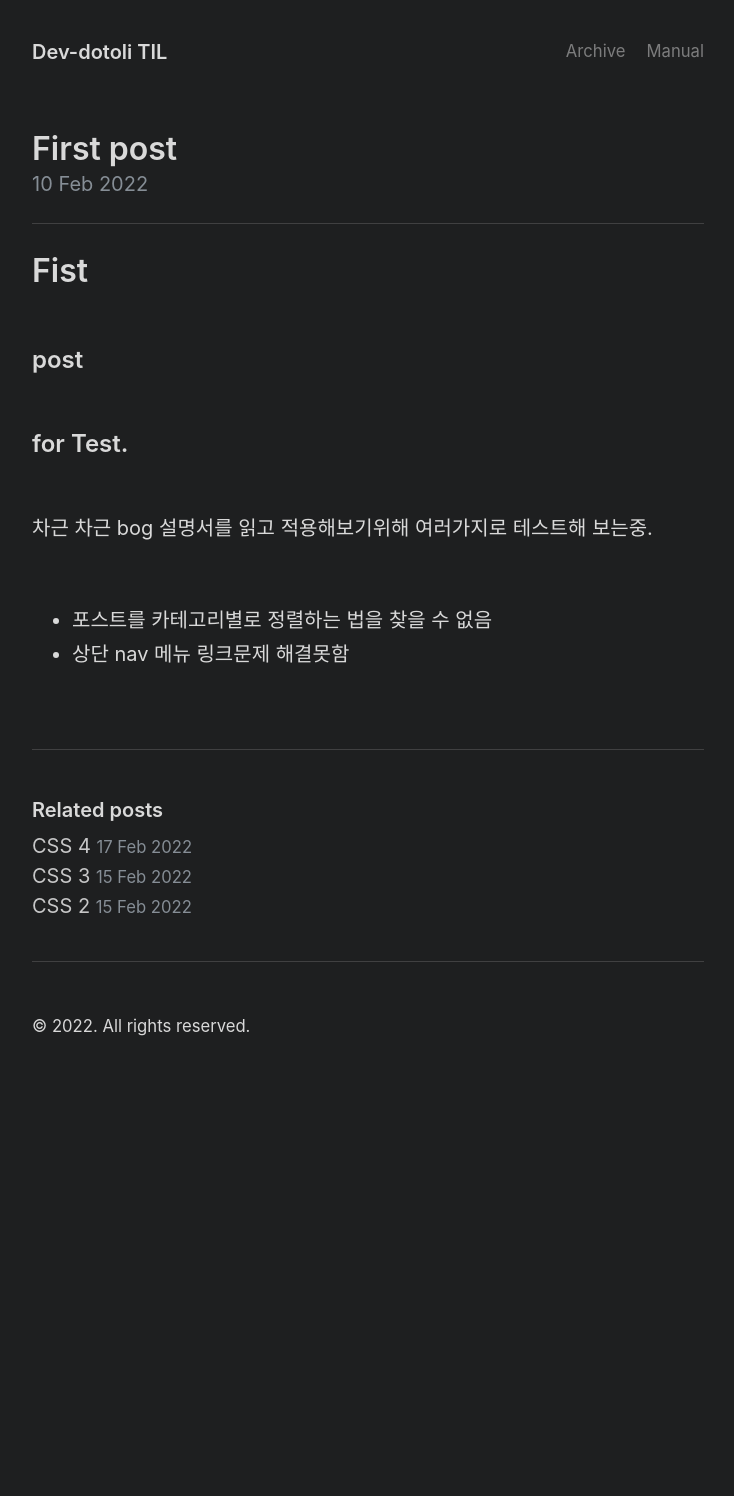
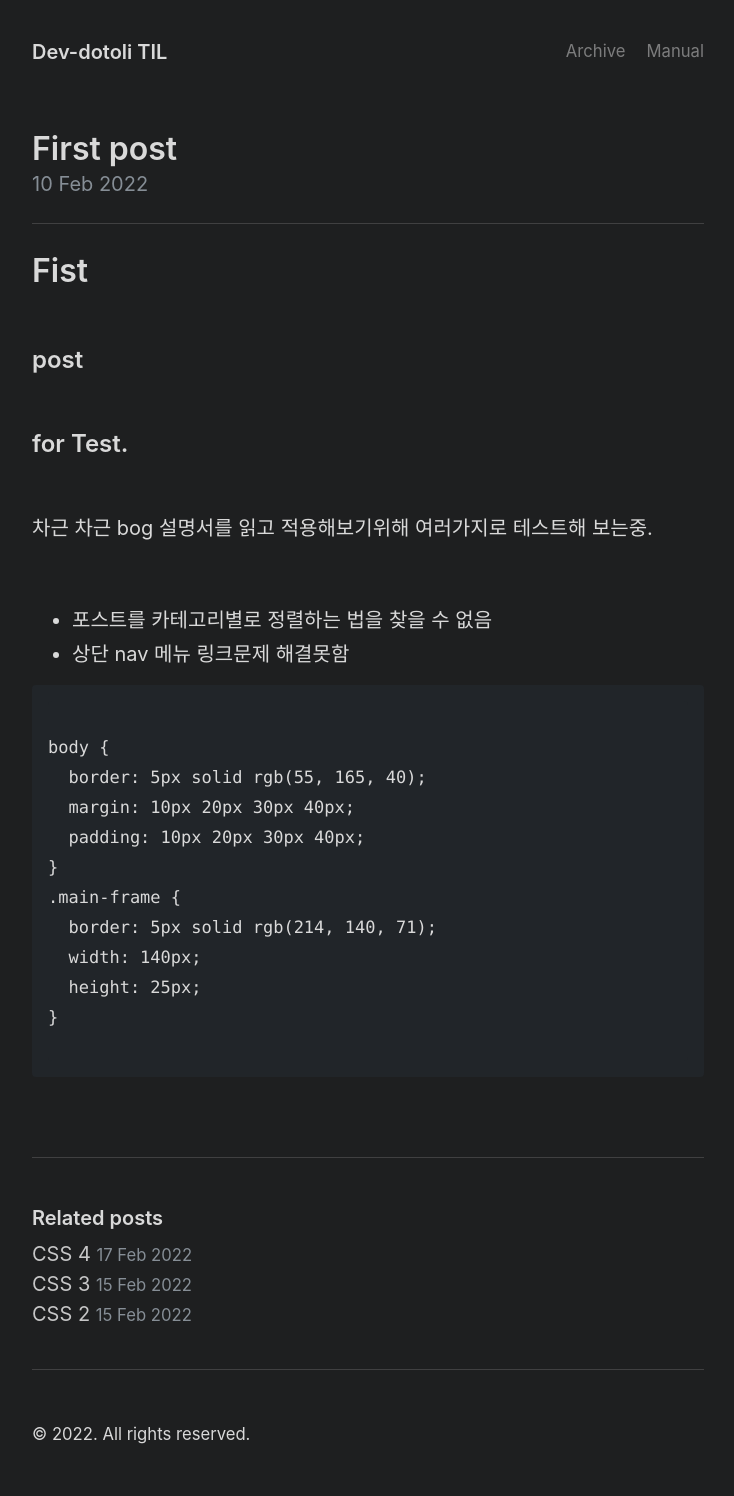
Before and after one commit to Dev-Dotoli/dev-dotoli.github.com, a Jekyll site: the page built from _posts/2022-02-10-first-post.md, in a window 1280 px wide. Shown: the whole page, without its empty margins (272-1006 px from the left). Built offline with Jekyll 4.4.1, drawn with Linux system fonts in a browser that asks for light colours; before the commit the page ends 1088 px from its top, so only the background shows below that.

Commit message:
test: code tag

````diff
--- a/_posts/2022-02-10-first-post.md
+++ b/_posts/2022-02-10-first-post.md
@@ -23,3 +23,18 @@ title: First post
 
 - 포스트를 카테고리별로 정렬하는 법을 찾을 수 없음<br>
 - 상단 nav 메뉴 링크문제 해결못함<br>
+
+```
+
+body {
+  border: 5px solid rgb(55, 165, 40);
+  margin: 10px 20px 30px 40px;
+  padding: 10px 20px 30px 40px;
+}
+.main-frame {
+  border: 5px solid rgb(214, 140, 71);
+  width: 140px;
+  height: 25px;
+}
+
+```
````
